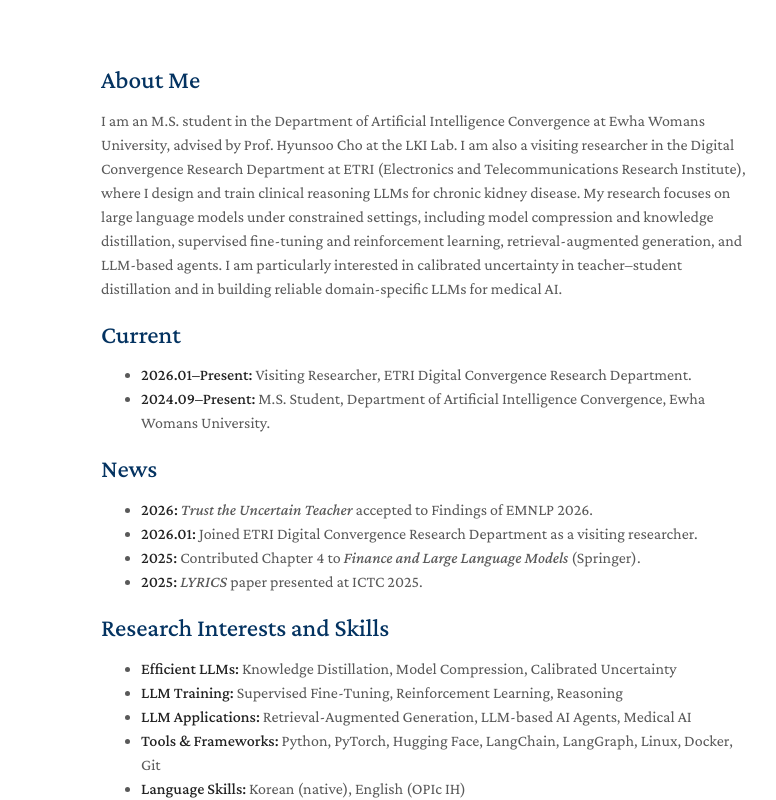
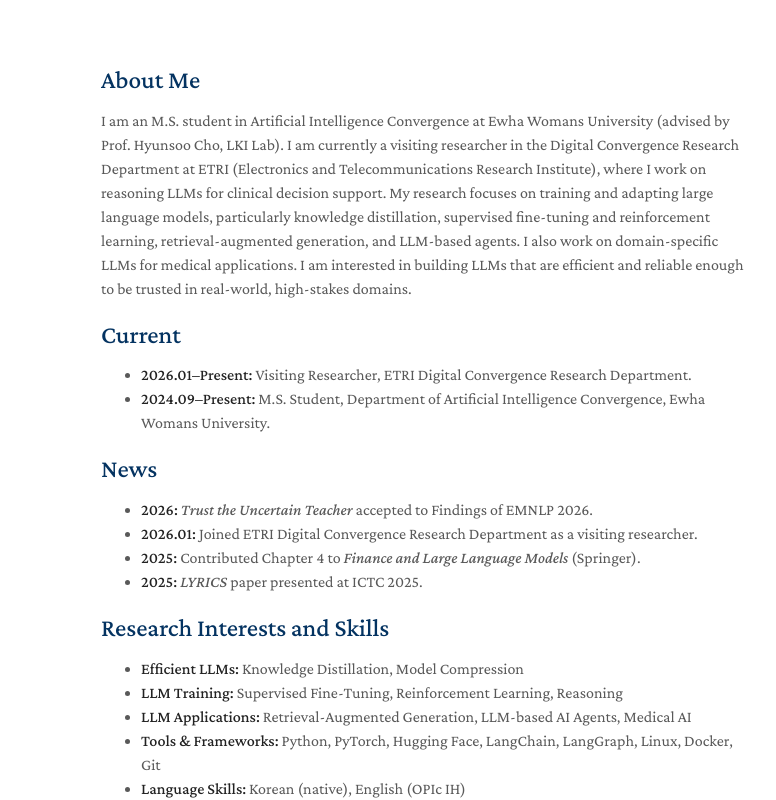
Before and after one commit to Jhyuny/Jhyuny.github.io, a plain HTML site: page index.html in a window 1280 px wide. Shown: the top 800 px of the page, 369-1145 px from the left. Drawn offline with nearby package versions, Linux system fonts and the light colour scheme; some icons are missing.

Commit message:
Fill in CV and add academic homepage (Minimal Light theme)
Co-Authored-By: Claude Opus 5.5 <noreply@anthropic.com>

```diff
--- a/index.html
+++ b/index.html
@@ -58,7 +58,7 @@
 
 <h2 id="about-me">About Me</h2>
 
-<p>I am an M.S. student in the Department of Artificial Intelligence Convergence at Ewha Womans University, advised by Prof. Hyunsoo Cho at the LKI Lab. I am also a visiting researcher in the Digital Convergence Research Department at ETRI (Electronics and Telecommunications Research Institute), where I design and train clinical reasoning LLMs for chronic kidney disease. My research focuses on large language models under constrained settings, including model compression and knowledge distillation, supervised fine-tuning and reinforcement learning, retrieval-augmented generation, and LLM-based agents. I am particularly interested in calibrated uncertainty in teacher–student distillation and in building reliable domain-specific LLMs for medical AI.</p>
+<p>I am an M.S. student in Artificial Intelligence Convergence at Ewha Womans University (advised by Prof. Hyunsoo Cho, LKI Lab). I am currently a visiting researcher in the Digital Convergence Research Department at ETRI (Electronics and Telecommunications Research Institute), where I work on reasoning LLMs for clinical decision support. My research focuses on training and adapting large language models, particularly knowledge distillation, supervised fine-tuning and reinforcement learning, retrieval-augmented generation, and LLM-based agents. I also work on domain-specific LLMs for medical applications. I am interested in building LLMs that are efficient and reliable enough to be trusted in real-world, high-stakes domains.</p>
 
 <h2 id="current">Current</h2>
 <ul>
@@ -76,7 +76,7 @@
 
 <h2 id="research-interests">Research Interests and Skills</h2>
 <ul>
-  <li><strong>Efficient LLMs:</strong> Knowledge Distillation, Model Compression, Calibrated Uncertainty</li>
+  <li><strong>Efficient LLMs:</strong> Knowledge Distillation, Model Compression</li>
   <li><strong>LLM Training:</strong> Supervised Fine-Tuning, Reinforcement Learning, Reasoning</li>
   <li><strong>LLM Applications:</strong> Retrieval-Augmented Generation, LLM-based AI Agents, Medical AI</li>
   <li><strong>Tools &amp; Frameworks:</strong> Python, PyTorch, Hugging Face, LangChain, LangGraph, Linux, Docker, Git</li>
@@ -144,7 +144,7 @@
   <li>
     <strong>XAI-LLM-based Multimodal 3D Vital Node for Chronic Kidney Disease</strong> <em>(2025.07 – 2029.12)</em><br>
     Korea ARPA-H project for CKD prevention, management, and early detection of acute deterioration.<br>
-    Fine-tuned reasoning LLMs for clinical decision support; preprocessed and generated training data.
+    Participating researcher.
   </li>
   <br>
   <li>
```
Also changed, not shown: 2 other files.
